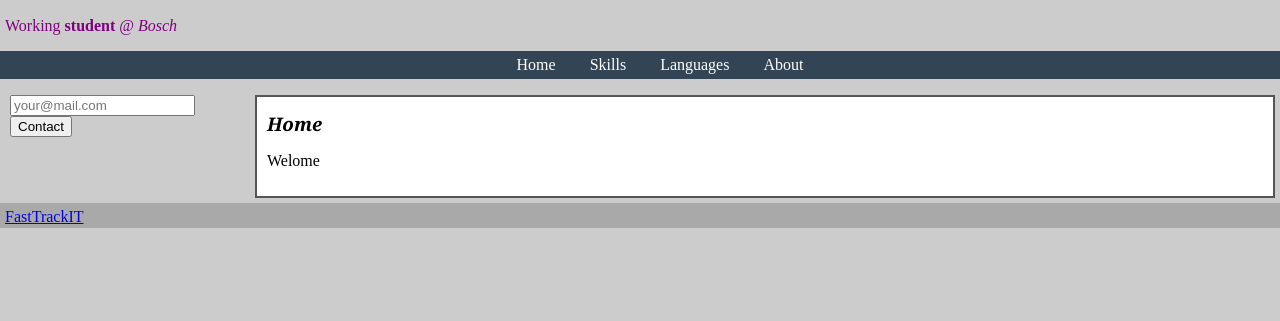
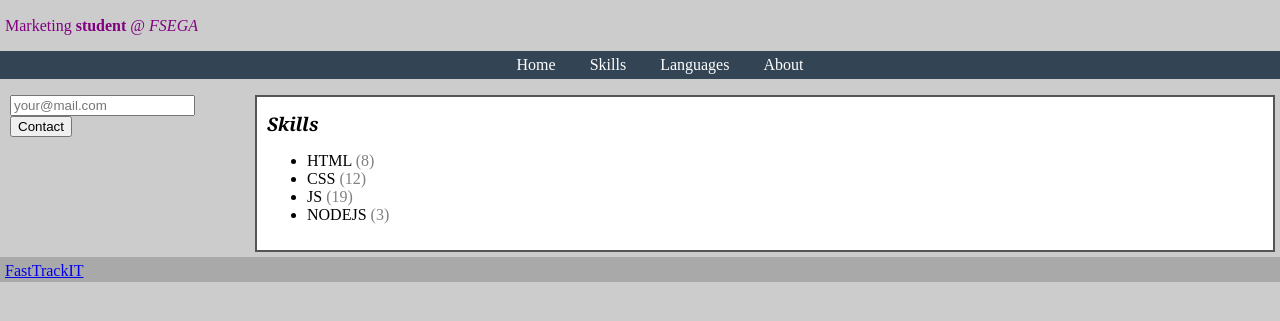
Before and after one commit to PatriciaV26/PatriciaV26.github.io, a plain HTML site: page index.html in a window 1280 px wide. Shown: the part 217-538 px from the top of the page. Drawn offline with Linux system fonts and the light colour scheme.

Commit message:
add endorsement

```diff
--- a/index.html
+++ b/index.html
@@ -11,7 +11,7 @@
     <h2 style="text-align: center"><img width="200" src="https://lonelyplanetwpnews.imgix.net/2015/06/lemur1.jpg"
             alt="lemur" />Veres Patricia</h2>
 
-    <p id="Summary">Working <strong>student</strong> @ <i>Bosch</i></p>
+    <p id="Summary">Marketing <strong>student</strong> @ <i>FSEGA</i></p>
 
     <ul id="top-menu-bar">
         <li><a href="#" data-page="home-page">Home</a></li>
--- a/intro.js
+++ b/intro.js
@@ -53,10 +53,12 @@ function hideAllPages(){
 initMenu();
 
 function showSkills() {
-    var skills = ['html','css', 'js'];
+    var allEndorsements = [8, 12, 19, 3];
+    var skills = ['html','css', 'js', 'nodejs'];
 
     var htmlSkills = skills.map(function(skill, index) {
-        return '<li>' + skill.toUpperCase() + '</li>';
+        var endorsement = ' <span class=endorsement>(' + allEndorsements[index] + ")</span>";
+        return '<li>' + skill.toUpperCase() + endorsement + '</li>';
     });
 
     var ul = document.querySelector('#skills-page ul');
@@ -64,4 +66,7 @@ function showSkills() {
 
 }
 
+hideAllPages();
+showPage('skills-page');
+
 showSkills();
--- a/style.css
+++ b/style.css
@@ -52,3 +52,6 @@ h3 {
 #content {
     padding-left: 250px;
 }
+.endorsement {
+    color: gray;
+}
```
